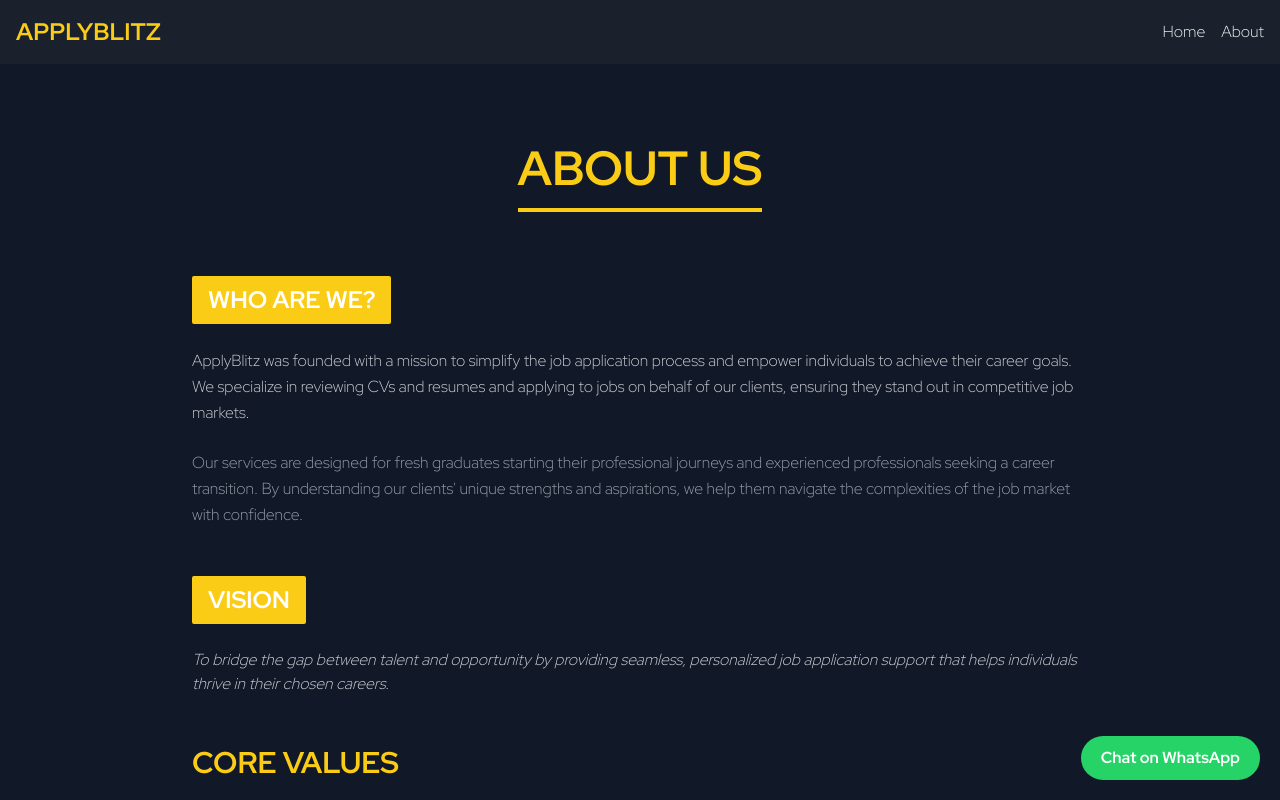
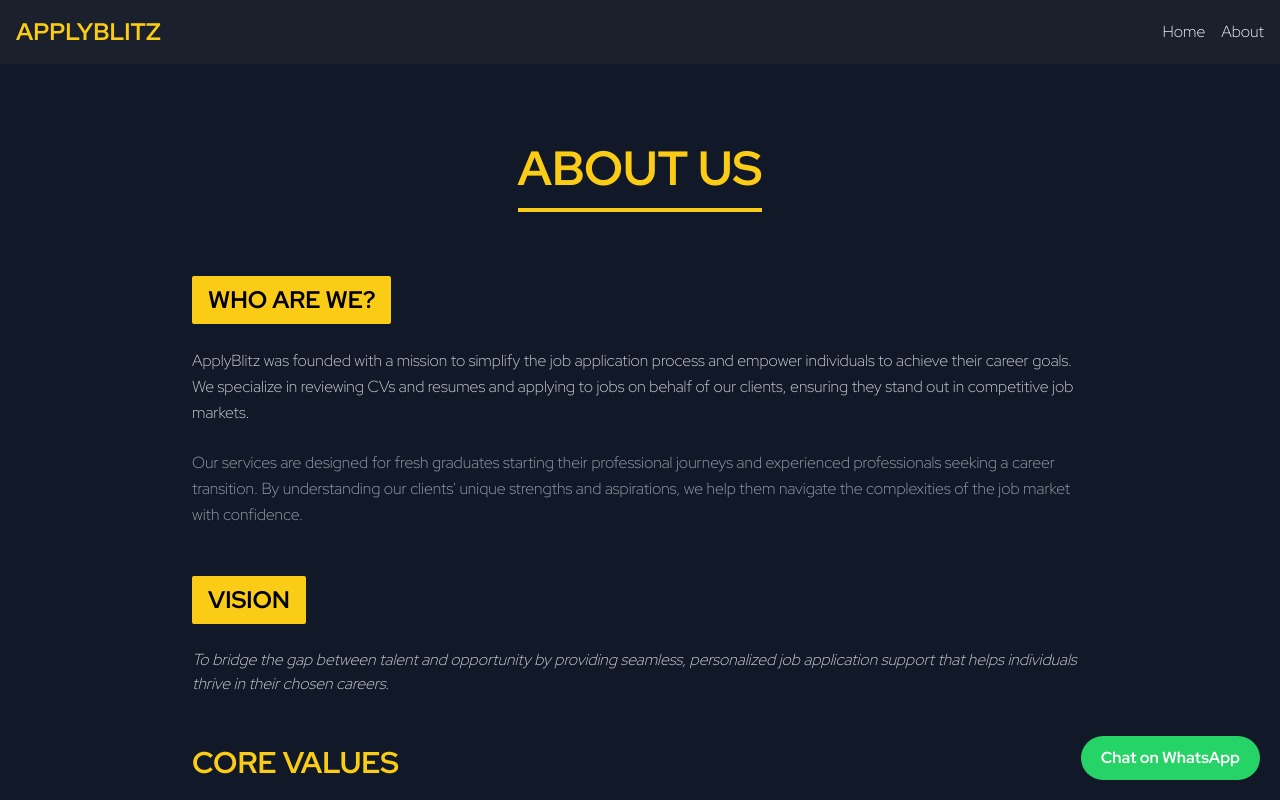
Before and after one commit to AunRaza212/applyblitz, a Next.js app: page /about in a window 1280 px wide. Shown: the top 800 px of the page. Built offline with nearby package versions, Linux system fonts and the light colour scheme.

Commit message:
fixed about page styyling and number in footer

```diff
--- a/app/about/page.js
+++ b/app/about/page.js
@@ -32,7 +32,7 @@
 
       {/* Who Are We Section */}
       <section className="w-full max-w-4xl mb-12">
-        <h2 className="text-2xl font-semibold text-white px-4 py-2 mb-6 bg-yellow-400 inline-block rounded-sm">
+        <h2 className="text-2xl font-semibold text-black px-4 py-2 mb-6 bg-yellow-400 inline-block rounded-sm">
           WHO ARE WE?
         </h2>
         <p className="text-gray-300 leading-relaxed mb-6">
@@ -45,7 +45,7 @@
 
       {/* Vision Section */}
       <section className="w-full max-w-4xl mb-12">
-        <h2 className="text-2xl font-semibold text-white px-4 py-2 mb-6 bg-yellow-400 inline-block rounded-sm">
+        <h2 className="text-2xl font-semibold text-black px-4 py-2 mb-6 bg-yellow-400 inline-block rounded-sm">
           VISION
         </h2>
         <p className="text-gray-300 italic">
--- a/components/Footer.js
+++ b/components/Footer.js
@@ -20,7 +20,7 @@
             <strong>Email:</strong> support@applyblitz.com
           </p>
           <p>
-            <strong>Phone:</strong> +1 (234) 567-8901
+            <strong>Phone:</strong> +92 3342785830
           </p>
         </div>
 
```
